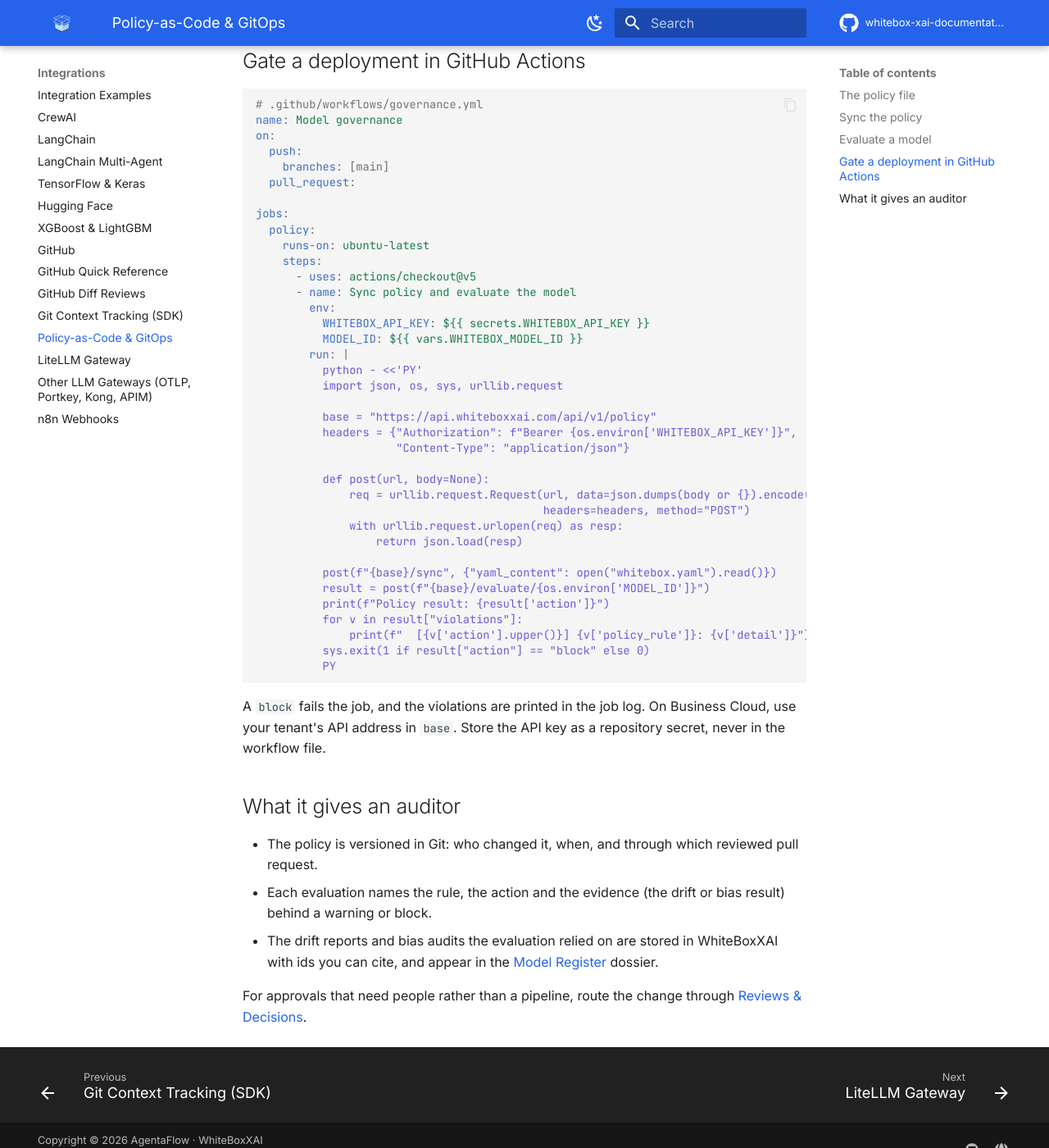
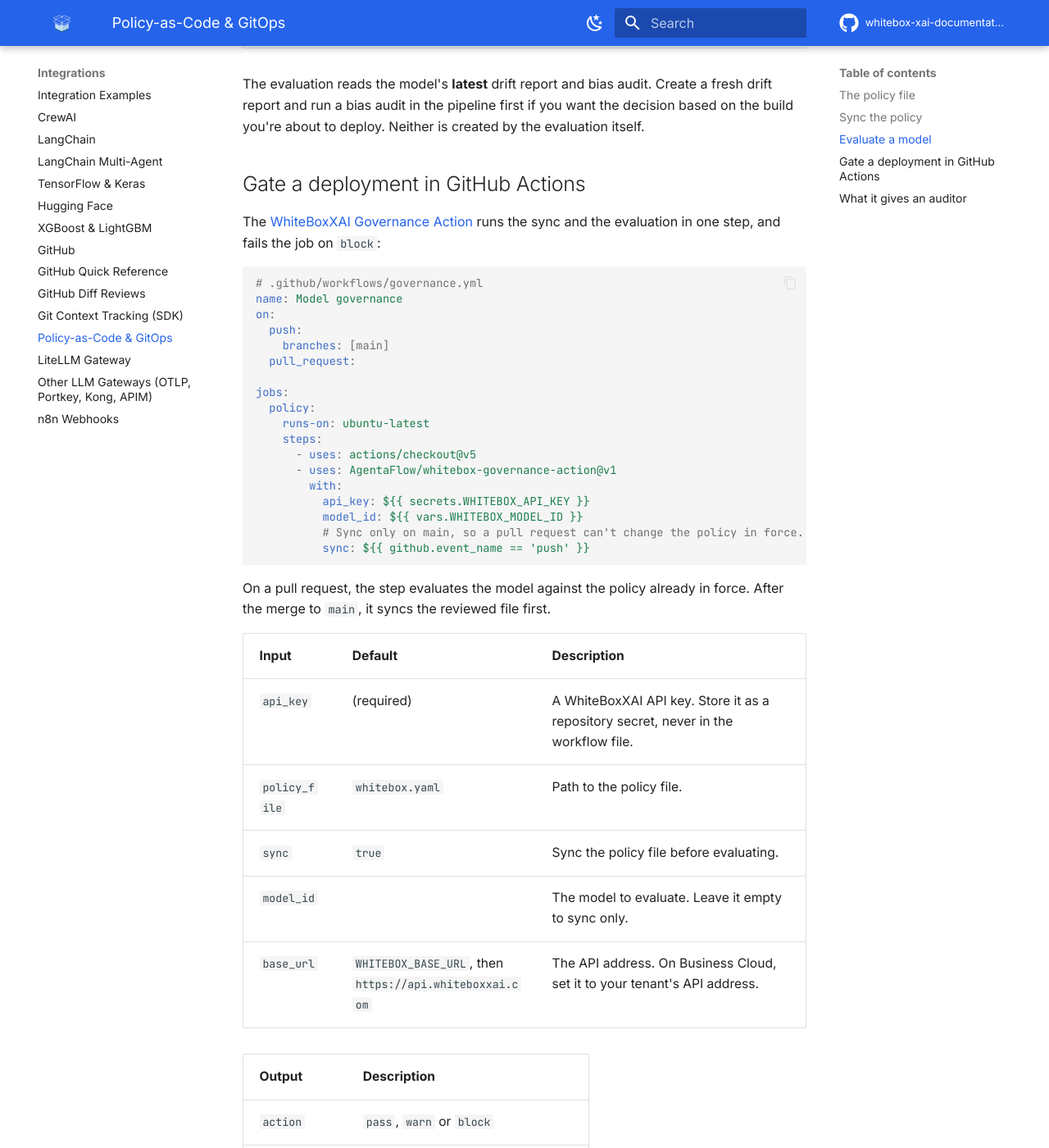
Before and after one commit to AgentaFlow/whitebox-xai-documentation, an MkDocs documentation site: the page built from docs/integrations/policy-as-code.md, in a window 1280 px wide and 1400 px high, scrolled down 2257 px. Shown: the whole window at 82% size. Built offline with MkDocs 1.6.1 and Material for MkDocs 9.7.7, drawn with Linux system fonts in a browser that asks for light colours; comment, search, counter and statistics services are not loaded; some of the changed text lies outside the part shown.

Commit message:
docs(integrations): use the published governance Action for Policy-as-Code
The GitHub Actions example now uses AgentaFlow/whitebox-governance-action@v1
instead of an inline Python step, with its inputs and outputs, a sync input
that keeps pull requests from changing the policy in force, and how to fail
on a warning.

The policy file section reflects the new sync behaviour: a first sync
defaults drift to warn and bias to block, values other than warn/block are
refused with 422, a non-mapping file with 400, and older policies still on
agent_ticket / human_review evaluate as warn.

Closes #20

Co-Authored-By: Claude Opus 5.5 <noreply@anthropic.com>

````diff
--- a/docs/integrations/policy-as-code.md
+++ b/docs/integrations/policy-as-code.md
@@ -27,10 +27,12 @@ auto_approve_minor: false     # whether a clean evaluation is eligible for autom
 
 - `block` fails the evaluation (`allowed: false`).
 - `warn` lets it pass, with the violation listed.
-- Until you set them, the two actions default to `agent_ticket` and `human_review`. With those
-  values, a violation is listed but doesn't change the result, so set `warn` or `block` explicitly.
-- Keys you leave out of a sync keep their current values. The whole file is stored with the policy,
-  so you can see exactly what was synced.
+- A key you leave out of your first sync starts at `warn` for drift and `block` for bias. On later
+  syncs, a key you leave out keeps its current value.
+- A policy synced before validation was added may still hold `agent_ticket` or `human_review`. Both
+  are evaluated as `warn`, so a violation is never silently passed.
+- The whole file is stored with the policy, other keys included, so you can see exactly what was
+  synced.
 
 ## Sync the policy
 
@@ -43,8 +45,13 @@ curl -X POST https://api.whiteboxxai.com/api/v1/policy/sync \
   -d "$(python -c 'import json,sys; print(json.dumps({"yaml_content": open("whitebox.yaml").read()}))')"
 ```
 
-A file that isn't valid YAML is refused with `400`. `GET /api/v1/policy` returns the policy currently in
-force.
+The sync is refused, and the policy in force stays unchanged, when:
+
+- the file isn't valid YAML, or isn't a mapping of keys to values: `400`
+- an action is anything other than `warn` or `block` (including a different case, such as `Block`), or
+  `auto_approve_minor` isn't `true` or `false`: `422`, naming the key
+
+`GET /api/v1/policy` returns the policy currently in force.
 
 ## Evaluate a model
 
@@ -81,6 +88,9 @@ deploy. Neither is created by the evaluation itself.
 
 ## Gate a deployment in GitHub Actions
 
+The [WhiteBoxXAI Governance Action](https://github.com/AgentaFlow/whitebox-governance-action) runs the
+sync and the evaluation in one step, and fails the job on `block`:
+
 ```yaml
 # .github/workflows/governance.yml
 name: Model governance
@@ -94,35 +104,47 @@ jobs:
     runs-on: ubuntu-latest
     steps:
       - uses: actions/checkout@v5
-      - name: Sync policy and evaluate the model
-        env:
-          WHITEBOX_API_KEY: ${{ secrets.WHITEBOX_API_KEY }}
-          MODEL_ID: ${{ vars.WHITEBOX_MODEL_ID }}
-        run: |
-          python - <<'PY'
-          import json, os, sys, urllib.request
-
-          base = "https://api.whiteboxxai.com/api/v1/policy"
-          headers = {"Authorization": f"Bearer {os.environ['WHITEBOX_API_KEY']}",
-                     "Content-Type": "application/json"}
-
-          def post(url, body=None):
-              req = urllib.request.Request(url, data=json.dumps(body or {}).encode(),
-                                           headers=headers, method="POST")
-              with urllib.request.urlopen(req) as resp:
-                  return json.load(resp)
-
-          post(f"{base}/sync", {"yaml_content": open("whitebox.yaml").read()})
-          result = post(f"{base}/evaluate/{os.environ['MODEL_ID']}")
-          print(f"Policy result: {result['action']}")
-          for v in result["violations"]:
-              print(f"  [{v['action'].upper()}] {v['policy_rule']}: {v['detail']}")
-          sys.exit(1 if result["action"] == "block" else 0)
-          PY
+      - uses: AgentaFlow/whitebox-governance-action@v1
+        with:
+          api_key: ${{ secrets.WHITEBOX_API_KEY }}
+          model_id: ${{ vars.WHITEBOX_MODEL_ID }}
+          # Sync only on main, so a pull request can't change the policy in force.
+          sync: ${{ github.event_name == 'push' }}
 ```
 
-A `block` fails the job, and the violations are printed in the job log. On Business Cloud, use your
-tenant's API address in `base`. Store the API key as a repository secret, never in the workflow file.
+On a pull request, the step evaluates the model against the policy already in force. After the merge
+to `main`, it syncs the reviewed file first.
+
+| Input | Default | Description |
+| --- | --- | --- |
+| `api_key` | (required) | A WhiteBoxXAI API key. Store it as a repository secret, never in the workflow file. |
+| `policy_file` | `whitebox.yaml` | Path to the policy file. |
+| `sync` | `true` | Sync the policy file before evaluating. |
+| `model_id` | | The model to evaluate. Leave it empty to sync only. |
+| `base_url` | `WHITEBOX_BASE_URL`, then `https://api.whiteboxxai.com` | The API address. On Business Cloud, set it to your tenant's API address. |
+
+| Output | Description |
+| --- | --- |
+| `action` | `pass`, `warn` or `block` |
+| `allowed` | `false` only when `action` is `block` |
+| `violations` | The violations as a JSON array |
+
+Each violation appears as an annotation on the run: a warning for `warn`, an error for `block`. The step
+also fails on any error from the API, such as a bad key, an unknown model, or a policy file that's
+refused. To fail on a warning too, give the step an `id` and check its output:
+
+```yaml
+      - uses: AgentaFlow/whitebox-governance-action@v1
+        id: policy
+        with:
+          api_key: ${{ secrets.WHITEBOX_API_KEY }}
+          model_id: ${{ vars.WHITEBOX_MODEL_ID }}
+      - if: steps.policy.outputs.action == 'warn'
+        run: exit 1
+```
+
+The Action runs in a Docker container, so it needs a Linux runner. On other runners or CI systems, call
+the two endpoints above directly and fail the job when `action` is `block`.
 
 ## What it gives an auditor
 
````
Also changed, not shown: docs/help/whats-new.md (+4 -1 lines).
